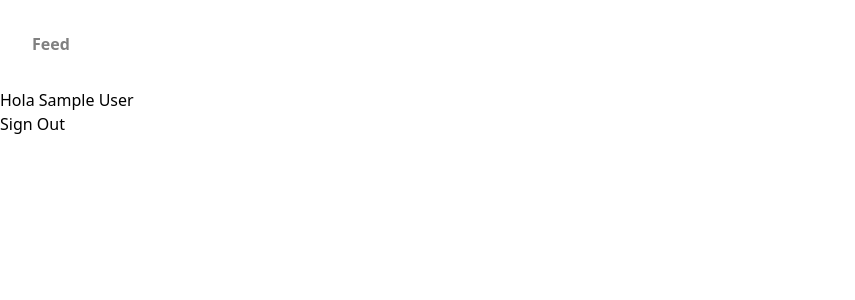
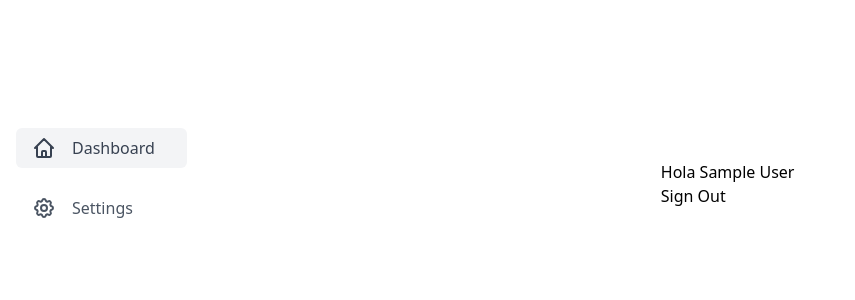
Before and after one commit to hmassad/payroll, a Next.js app: page / in a window 1280 px wide. Shown: the top 300 px of the page, without its empty margins (0-855 px from the left). Built offline with nearby package versions, Linux system fonts and the light colour scheme; no server answers; sample sign-in values are in the browser's storage.

Commit message:
ruta /rounds/id con creacion y cierre de rounds

```diff
--- a/components/Layout/Header.tsx
+++ b/components/Layout/Header.tsx
@@ -4,14 +4,14 @@ import { useRouter } from "next/router";
 
 const Header: React.FC = () => {
   const router = useRouter();
-  const isActive: (pathname: string) => boolean = (pathname) =>
+  const isActive: (pathname: string) => boolean = pathname =>
     router.pathname === pathname;
 
   let left = (
     <div className="left">
       <Link href="/">
         <a className="bold" data-active={isActive("/")}>
-          Feed
+          Header
         </a>
       </Link>
       <style jsx>{`
--- a/components/Layout/Layout.tsx
+++ b/components/Layout/Layout.tsx
@@ -1,5 +1,6 @@
 import React, { ReactNode } from "react";
 import Header from "./Header";
+import Sidebar from "../UI/Sidebar";
 
 type Props = {
   children: ReactNode;
@@ -7,43 +8,17 @@ type Props = {
 
 const Layout: React.FC<Props> = props => (
   <div>
-    <Header />
-    <div className="flex flex-nowrap">{props.children}</div>
-    {/* <style jsx global>{`
-      html {
-        box-sizing: border-box;
-      }
-
-      *,
-      *:before,
-      *:after {
-        box-sizing: inherit;
-      }
-
-      body {
-        margin: 0;
-        padding: 0;
-        font-size: 16px;
-        font-family: -apple-system, BlinkMacSystemFont, "Segoe UI", Roboto,
-          Helvetica, Arial, sans-serif, "Apple Color Emoji", "Segoe UI Emoji",
-          "Segoe UI Symbol";
-        background: rgba(0, 0, 0, 0.05);
-      }
-
-      input,
-      textarea {
-        font-size: 16px;
-      }
-
-      button {
-        cursor: pointer;
-      }
-    `}</style>
-    <style jsx>{`
-      .layout {
-        padding: 0 2rem;
-      }
-    `}</style> */}
+    {/* <Header /> */}
+    <div className="pt-12 lg:flex">
+      <div className="flex flex-col w-full px-4 py-8 overflow-y-auto lg:h-screen lg:w-64">
+        <Sidebar userId={props.userId} />
+      </div>
+      <div className="w-full h-full p-4 m-8 overflow-y-auto">
+        <div className="flex items-center justify-center p-16 mr-8">
+          {props.children}
+        </div>
+      </div>
+    </div>
   </div>
 );
 
--- a/components/Round.tsx
+++ /dev/null
@@ -1,15 +0,0 @@
-const Round = props => {
-  return (
-    <div className="card">
-      <p className="text-lg">{props.project}</p>
-      <ul>
-        <li>{`Rate: ${props.rate}`}</li>
-        <li></li>
-        <li></li>
-        <li></li>
-      </ul>
-    </div>
-  );
-};
-
-export default Round;
--- /dev/null
+++ b/components/RoundInfo.tsx
@@ -0,0 +1,66 @@
+import Button from "./UI/Button";
+
+import moment from "moment";
+
+const Round = props => {
+  const handleCreateRound = (e, round) => {
+    e.preventDefault();
+    fetch(`/api/projects/${round.project}/rounds`, {
+      method: "POST",
+      headers: {
+        "content-type": "application/json"
+      },
+      body: JSON.stringify({
+        project: round.project,
+        contractorId: round.contractor.id,
+        assignmentId: round.assignment.id
+      })
+    });
+  };
+
+  const handleCloseRound = (e, round) => {
+    e.preventDefault();
+    fetch(`/api/projects/${round.project}/rounds`, {
+      method: "PUT",
+      headers: {
+        "content-type": "application/json"
+      },
+      body: JSON.stringify({
+        roundId: parseInt(round.id)
+      })
+    });
+  };
+  return (
+    <div className="card mb-3">
+      <div className="grid grid-cols-2 gap-4 place-content-center h-48">
+        <p className="text-5xl">{props.round.project.name}</p>
+        <p>{props.round.assignment.rate}</p>
+        <ul>
+          <li className="text-2xl">{props.round.project.customer}</li>
+        </ul>
+        <p>{moment(props.round.startedAt).local().format("llll")}</p>
+        <p>{props.round.duration}</p>
+        <p>{props.round.contractor.name}</p>
+      </div>
+      {moment(props.round.finishedAt) > moment(new Date(0)) ? (
+        <Button
+          className="btn-primary"
+          onClick={e => handleCreateRound(e, props.round)}
+          type="button"
+        >
+          Crear Round
+        </Button>
+      ) : (
+        <Button
+          className="btn-warning"
+          onClick={e => handleCloseRound(e, props.round)}
+          type="button"
+        >
+          Cerrar Round
+        </Button>
+      )}
+    </div>
+  );
+};
+
+export default Round;
--- /dev/null
+++ b/components/UI/Sidebar.tsx
@@ -0,0 +1,81 @@
+import useRequireAuth from "../../lib/useRequireAuth";
+
+const Sidebar = props => {
+  const session = useRequireAuth();
+  return (
+    <div className="flex fixed flex-col justify-between mt-6">
+      <aside>
+        <ul>
+          <li>
+            <a href="">
+              <svg
+                xmlns="http://www.w3.org/2000/svg"
+                fill="none"
+                className="w-6 h-6"
+                viewBox="0 0 24 24"
+              >
+                {" "}
+                <path d="M4 11H2v3h2v-3zm5-4H7v7h2V7zm5-5v12h-2V2h2zm-2-1a1 1 0 0 0-1 1v12a1 1 0 0 0 1 1h2a1 1 0 0 0 1-1V2a1 1 0 0 0-1-1h-2zM6 7a1 1 0 0 1 1-1h2a1 1 0 0 1 1 1v7a1 1 0 0 1-1 1H7a1 1 0 0 1-1-1V7zm-5 4a1 1 0 0 1 1-1h2a1 1 0 0 1 1 1v3a1 1 0 0 1-1 1H2a1 1 0 0 1-1-1v-3z" />{" "}
+              </svg>
+            </a>
+          </li>
+          <li>
+            <a
+              className="flex items-center px-4 py-2 text-gray-700 bg-gray-100 rounded-md "
+              href={`/rounds/${props.userId}`}
+            >
+              <svg
+                xmlns="http://www.w3.org/2000/svg"
+                className="w-6 h-6"
+                fill="none"
+                viewBox="0 0 24 24"
+                stroke="currentColor"
+              >
+                <path
+                  strokeLinecap="round"
+                  strokeLinejoin="round"
+                  strokeWidth="2"
+                  d="M3 12l2-2m0 0l7-7 7 7M5 10v10a1 1 0 001 1h3m10-11l2 2m-2-2v10a1 1 0 01-1 1h-3m-6 0a1 1 0 001-1v-4a1 1 0 011-1h2a1 1 0 011 1v4a1 1 0 001 1m-6 0h6"
+                />
+              </svg>
+
+              <span className="mx-4 font-medium">Dashboard</span>
+            </a>
+          </li>
+
+          <li>
+            <a
+              className="flex items-center px-4 py-2 mt-5 text-gray-600 rounded-md hover:bg-gray-200"
+              href="#"
+            >
+              <svg
+                xmlns="http://www.w3.org/2000/svg"
+                className="w-6 h-6"
+                fill="none"
+                viewBox="0 0 24 24"
+                stroke="currentColor"
+              >
+                <path
+                  strokeLinecap="round"
+                  strokeLinejoin="round"
+                  strokeWidth="2"
+                  d="M10.325 4.317c.426-1.756 2.924-1.756 3.35 0a1.724 1.724 0 002.573 1.066c1.543-.94 3.31.826 2.37 2.37a1.724 1.724 0 001.065 2.572c1.756.426 1.756 2.924 0 3.35a1.724 1.724 0 00-1.066 2.573c.94 1.543-.826 3.31-2.37 2.37a1.724 1.724 0 00-2.572 1.065c-.426 1.756-2.924 1.756-3.35 0a1.724 1.724 0 00-2.573-1.066c-1.543.94-3.31-.826-2.37-2.37a1.724 1.724 0 00-1.065-2.572c-1.756-.426-1.756-2.924 0-3.35a1.724 1.724 0 001.066-2.573c-.94-1.543.826-3.31 2.37-2.37.996.608 2.296.07 2.572-1.065z"
+                />
+                <path
+                  strokeLinecap="round"
+                  strokeLinejoin="round"
+                  strokeWidth="2"
+                  d="M15 12a3 3 0 11-6 0 3 3 0 016 0z"
+                />
+              </svg>
+
+              <span className="mx-4 font-medium">Settings</span>
+            </a>
+          </li>
+        </ul>
+      </aside>
+    </div>
+  );
+};
+
+export default Sidebar;
--- a/pages/api/projects/[projectId]/rounds/index.ts
+++ b/pages/api/projects/[projectId]/rounds/index.ts
@@ -11,10 +11,17 @@ const handler = async (req: NextApiRequest, res: NextApiResponse) => {
         const newRound = await prisma.round.create({
           data: {
             startedAt: new Date(),
-            project: payload.project,
-            userId: payload.userId,
-            finishedAt: new Date(0)
+            projectId: payload.project.id,
+            userId: payload.contractorId,
+            finishedAt: new Date(0),
+            assignmentId: payload.assignmentId
           }
+          // data: {
+          //   startedAt: new Date(),
+          //   project: payload.project,
+          //   userId: payload.userId,
+          //   finishedAt: new Date(0)
+          // }
         });
         res.status(200).json({ message: "iniciado" });
       } catch (error) {
--- a/pages/index.tsx
+++ b/pages/index.tsx
@@ -7,7 +7,7 @@ const Home = () => {
   const session = useRequireAuth();
   if (!session) return <div>Cargando...</div>;
   return (
-    <Layout>
+    <Layout userId={session?.user?.id}>
       <div>
         <h1>{`Hola ${session?.user?.name}`}</h1>
 
--- a/pages/rounds/[id].tsx
+++ b/pages/rounds/[id].tsx
@@ -1,42 +1,74 @@
 import prisma from "../../lib/prisma";
+import Layout from "../../components/Layout/Layout";
+import RoundInfo from "../../components/RoundInfo";
 
-const SingleUser = ({ userRounds }) => {
+import moment from "moment";
+
+const SingleUser = ({ rounds }) => {
   return (
-    <div>
-      {userRounds.map(round => (
-        <div key={round.id}>
-          <ul>
-            <li>{round.user.name}</li>
-            <li>{round.project}</li>
-          </ul>
-        </div>
+    <Layout>
+      <div className="flex flex-wrap gap-5">
+        {rounds.map(round => (
+          <RoundInfo key={round.id} round={round} />
         ))}
       </div>
+    </Layout>
   );
 };
 
 export default SingleUser;
 
-export const getServerSideProps = async context => {
-  const id = context.params.id;
-  const userRounds = await prisma.round.findMany({
+export const getServerSideProps = async req => {
+  const { id } = req.query;
+  const user = await prisma.user.findUnique({
     where: {
-      userId: parseInt(id)
+      id: parseInt(id)
     },
+    include: {
+      rounds: {
         select: {
           id: true,
-      user: {
+          project: {
             select: {
+              id: true,
+              name: true,
+              customer: true
+            }
+          },
+          contractor: {
+            select: {
+              id: true,
               name: true
             }
           },
+          assignment: {
+            select: {
+              id: true,
+              rate: true
+            }
+          },
+          assignmentId: true,
           userId: true,
-      project: true
+          startedAt: true,
+          finishedAt: true
+        }
+      }
     }
   });
+  console.log(user.rounds);
+
   return {
     props: {
-      userRounds
+      rounds: user.rounds.map(r => ({
+        ...r,
+        startedAt: r.startedAt?.toISOString(),
+        finishedAt: r.finishedAt?.toISOString(),
+        duration:
+          moment(r.finishedAt) > moment(new Date(0)) &&
+          moment(r.finishedAt)
+            .diff(moment(r.startedAt), "hours", true)
+            .toFixed(1)
+      }))
     }
   };
 };
```
Also changed, not shown: pages/dashboard.tsx (+37 -10 lines), 1 other file (tests, documents, lock files or other folders). Lines whose indentation alone changed are shown as unchanged.
